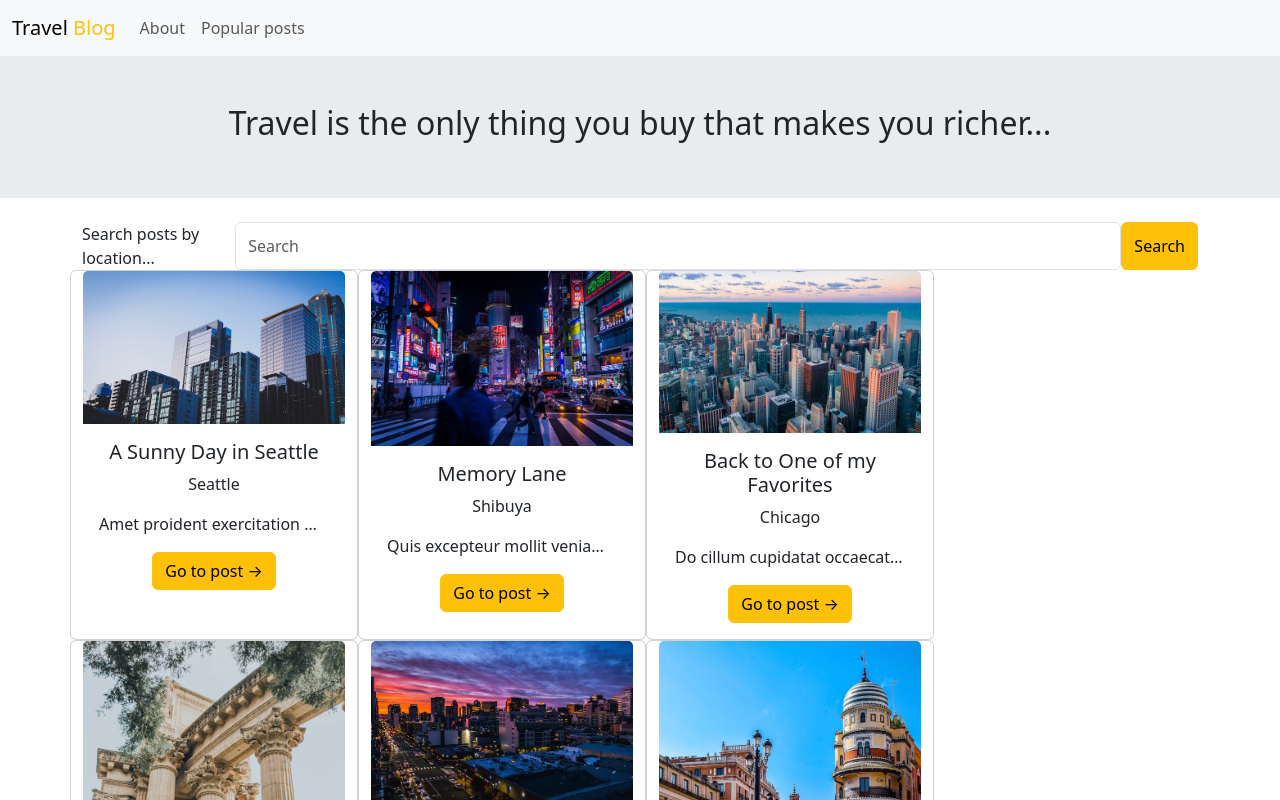
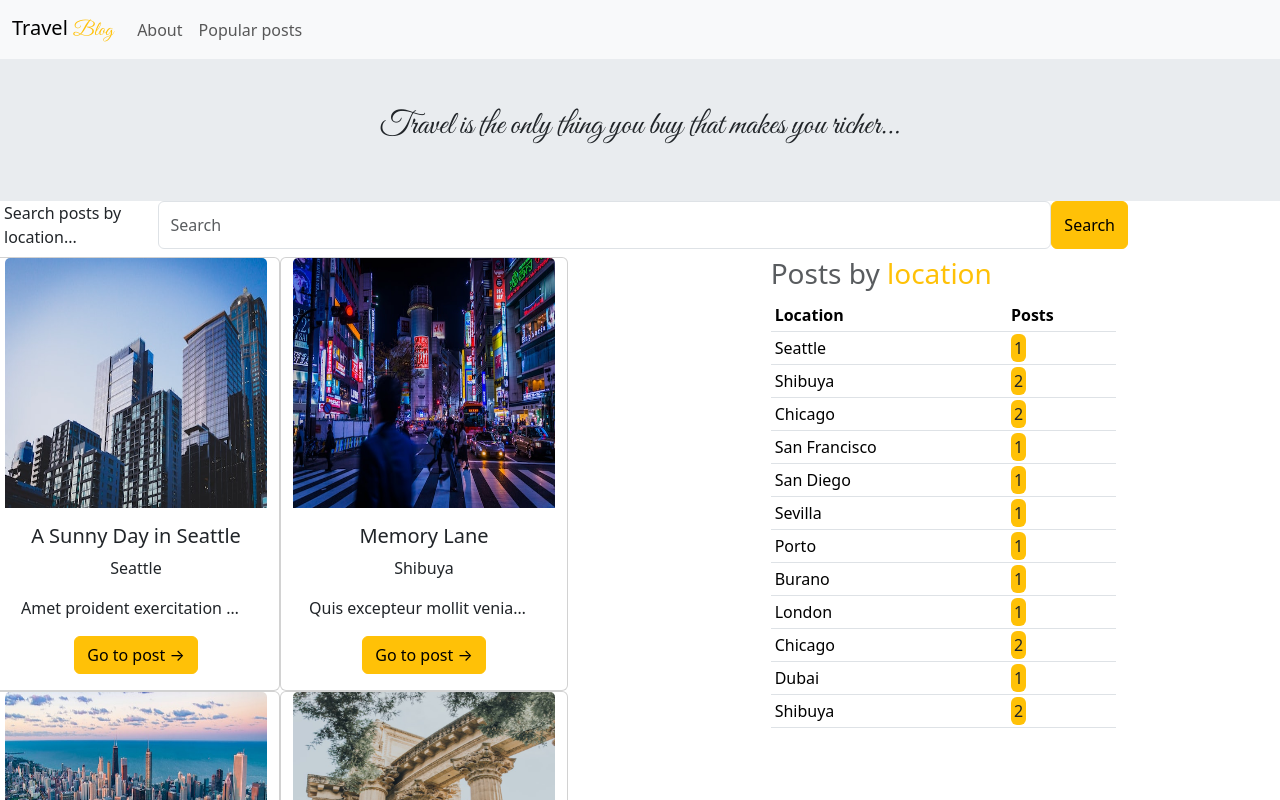
Before and after one commit to 9-5-pursuit/lab-intro-to-bootstrap-w-react, a React (Create React App) app: page / in a window 1280 px wide. Shown: the top 800 px of the page. Built offline with nearby package versions, Linux system fonts and the light colour scheme.

Commit message:
TravelWebsiteV1.1-AB

```diff
--- a/src/App.js
+++ b/src/App.js
@@ -21,21 +21,20 @@ function App() {
     <>
       <NavigationBar />
       <HeroQuote />
-      <div className="container-lg bd-gutter mt-3 my-md-4 bd-layout">
+      <div className="container-lg row g-2">
         <SearchBar setSearchTerm={setSearchTerm} />
-        <main className="bd-main order-1">
-          <div className="bd-sidebar">
+        <main className="bd-main  col-md-8">
+          <div className="bd-sidebar ">
             <Cards
               postData={postData}
               images={images}
               searchTerm={searchTerm}
             />
           </div>
-
-          <aside className="bd-toc mt-3 mb-5 my-lg-0 mb-lg-5 px-sm-1 text-body-secondary">
-            <Posts postData={postData} />
-          </aside>
         </main>
+        <aside className="text-body-secondary col-md-4">
+          <Posts postData={postData} />
+        </aside>
       </div>
       <Footer />
     </>
--- a/src/Components/Card.js
+++ b/src/Components/Card.js
@@ -20,7 +20,11 @@ export default function Card({ item, images }) {
       style={{ width: "18rem", maxheight: "20rem" }}
       key={itemID}
     >
-      <img src={imagePath} className="card-img-top" alt="..." />
+      <img
+        src={imagePath}
+        className="card-img-top post-image-height"
+        alt="..."
+      />
       <div className="card-body">
         <h5 className="card-title">{itemTitle}</h5>
         <p className="card-text">{itemLocal}</p>
--- a/src/Components/HeroQuote.js
+++ b/src/Components/HeroQuote.js
@@ -1,6 +1,6 @@
 export default function HeroQuote() {
   return (
-    <div className="container-fluid bg-body-secondary mx-auto p-2 text-center py-5">
+    <div className="container-fluid bg-body-secondary mx-auto p-2 text-center py-5 script-font">
       <h2>Travel is the only thing you buy that makes you richer...</h2>
     </div>
   );
--- a/src/Components/NavigationBar.js
+++ b/src/Components/NavigationBar.js
@@ -3,7 +3,7 @@ export default function NavigationBar() {
     <nav className="navbar navbar-expand-lg bg-body-tertiary">
       <div className="container-fluid">
         <a className="navbar-brand">
-          Travel <span className="text-warning">Blog</span>
+          Travel <span className="text-warning script-font">Blog</span>
         </a>
         <div className="collapse navbar-collapse">
           <div className="navbar-nav">
--- a/src/Components/PostsAside.js
+++ b/src/Components/PostsAside.js
@@ -12,7 +12,9 @@ export default function PostsAside({ postData }) {
   }
   return (
     <div className="container">
-      <h3>Posts by location</h3>
+      <h3>
+        Posts by <span className="text-warning">location</span>
+      </h3>
       <table className="table table-sm">
         <thead>
           <tr>
```
